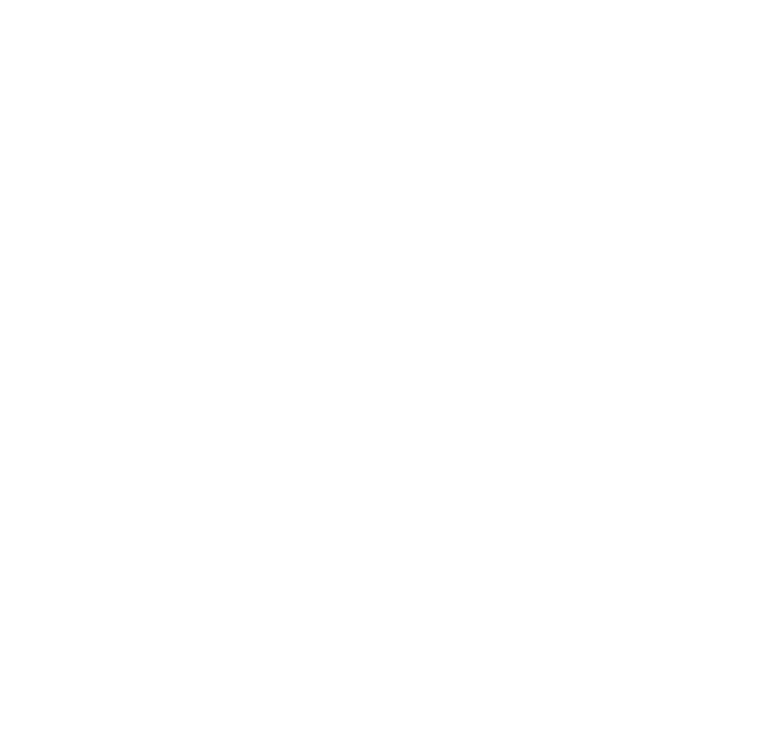
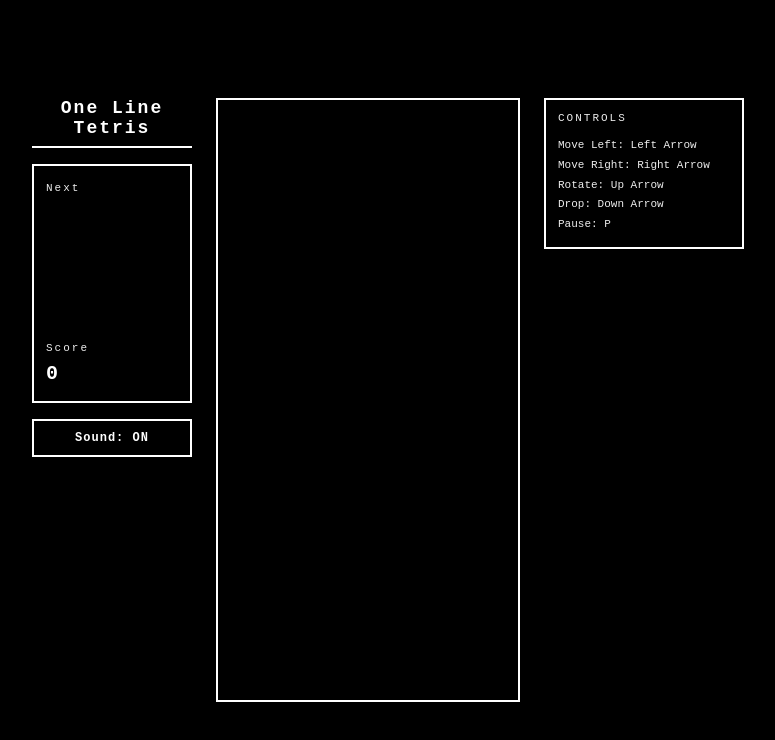
Before and after one commit to Retrox112/one-line-tetris, a website: page src/index.html in a window 1280 px wide. Shown: the whole page, without its empty margins (252-1027 px from the left). Drawn offline with Linux system fonts and the light colour scheme.

Commit message:
styled ui commit

```diff
--- a/src/css_thing.css
+++ b/src/css_thing.css
@@ -0,0 +1,156 @@
+* {
+  box-sizing: border-box;
+  margin: 0;
+  padding: 0;
+  user-select: none;
+}
+
+body {
+  background-color: #000000;
+  color: #ffffff;
+  font-family: 'Courier New', Courier, monospace;
+  min-height: 100vh;
+  display: flex;
+  justify-content: center;
+  align-items: center;
+  overflow: hidden;
+}
+
+.game {
+  display: flex;
+  flex-direction: row;
+  align-items: flex-start;
+  gap: 24px;
+}
+
+.sidebar {
+  display: flex;
+  flex-direction: column;
+  gap: 16px;
+  width: 160px;
+}
+
+.title {
+  font-size: 18px;
+  font-weight: bold;
+  letter-spacing: 2px;
+  border-bottom: 2px solid #ffffff;
+  padding-bottom: 8px;
+  text-align: center;
+}
+
+.box {
+  border: 2px solid #ffffff;
+  padding: 12px;
+  display: flex;
+  flex-direction: column;
+  align-items: center;
+  gap: 8px;
+}
+
+.label {
+  font-size: 11px;
+  letter-spacing: 2px;
+  color: #ededed;
+  width: 100%;
+  text-align: left;
+  margin-top: 4px;
+}
+
+.next {
+  background-color: #000000;
+  display: block;
+}
+
+.stat-grp {
+  width: 100%;
+}
+
+.value {
+  font-size: 20px;
+  font-weight: bold;
+  width: 100%;
+  text-align: left;
+  margin-bottom: 4px;
+}
+
+.sound-btn {
+  background: transparent;
+  color: #ffffff;
+  border: 2px solid #ffffff;
+  padding: 10px;
+  font-family: inherit;
+  font-size: 12px;
+  font-weight: bold;
+  cursor: pointer;
+  letter-spacing: 1px;
+  width: 100%;
+  transition: background 0.1s, color 0.1s;
+}
+
+.sound-btn:hover {
+  background: #ffffff;
+  color: #000000;
+}
+
+.board-container {
+  position: relative;
+  border: 2px solid #ffffff;
+}
+
+#board {
+  background-color: #000000;
+  display: block;
+}
+
+.overlay {
+  position: absolute;
+  top: 0;
+  left: 0;
+  width: 100%;
+  height: 100%;
+  background-color: rgba(0, 0, 0, 0.85);
+  display: none;
+  flex-direction: column;
+  justify-content: center;
+  align-items: center;
+  text-align: center;
+  padding: 20px;
+}
+
+.pause {
+  font-size: 24px;
+  font-weight: bold;
+  letter-spacing: 3px;
+  margin-bottom: 12px;
+}
+
+.pause-resume {
+  font-size: 11px;
+  letter-spacing: 1px;
+  color: #ededed;
+  line-height: 1.6;
+}
+
+.ctrl-sidebar {
+  width: 200px;
+}
+
+.ctrl-box {
+  border: 2px solid #ffffff;
+  padding: 12px;
+}
+
+.ctrl-title {
+  font-size: 11px;
+  letter-spacing: 2px;
+  margin-bottom: 12px;
+  color: #ededed;
+  text-transform: uppercase;
+}
+
+.ctrl-instruct p {
+  font-size: 11px;
+  line-height: 1.8;
+  color: #ededed;
+}
--- a/src/index.html
+++ b/src/index.html
@@ -7,5 +7,54 @@
     <link rel="stylesheet" href="css_thing.css" />
   </head>
   <body>
+    <div class="game">
+      <div class="sidebar">
+        <h1 class="title">One Line Tetris</h1>
+
+        <!-- need elements: next & score-->
+        <div class="box">
+
+          <!-- next piece-->
+          <div class="label">Next</div>
+          <canvas class="next" width="120" height="120"></canvas>
+
+          <!-- score-->
+          <div class="stat-grp"></div>
+          <div class="label">Score</div>
+          <div class="value">0</div>
+        </div>
+
+        <!-- sound btn -->
+       <button class="sound-btn">Sound: ON</button>
+
+      </div>
+
+      <!-- game board-->
+      <div class="board-container">
+      <canvas id="board" width="300" height="600"></canvas>
+
+      <!-- pause box-->
+      <div class="overlay">
+        <div class="pause">Paused</div>
+        <div class="pause-resume">Press P to resume</div>
+      </div>
+     </div>
+
+     <!-- ctrl instruct box-->
+      <div class="ctrl-sidebar">
+        <div class="ctrl-box">
+          <div class="ctrl-title">Controls</div>
+          <div class="ctrl-instruct">
+            <p>Move Left: Left Arrow</p>
+            <p>Move Right: Right Arrow</p>
+            <p>Rotate: Up Arrow</p>
+            <p>Drop: Down Arrow</p>
+            <p>Pause: P</p>
+          </div>
+        </div>
+      </div>
+    </div>
+
     <script src="java_pain.js"></script>
   </body>
+</html>
```
Also changed, not shown: dist/index.html, dist/uri.txt.
